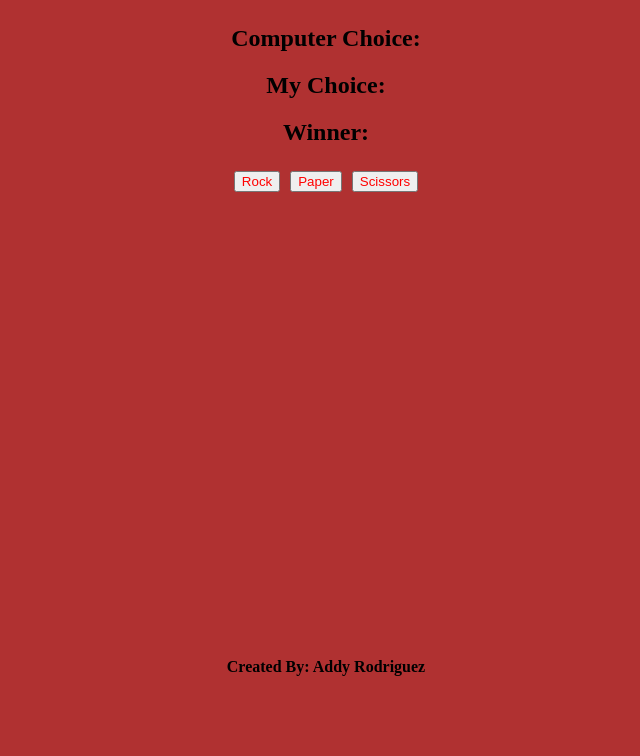
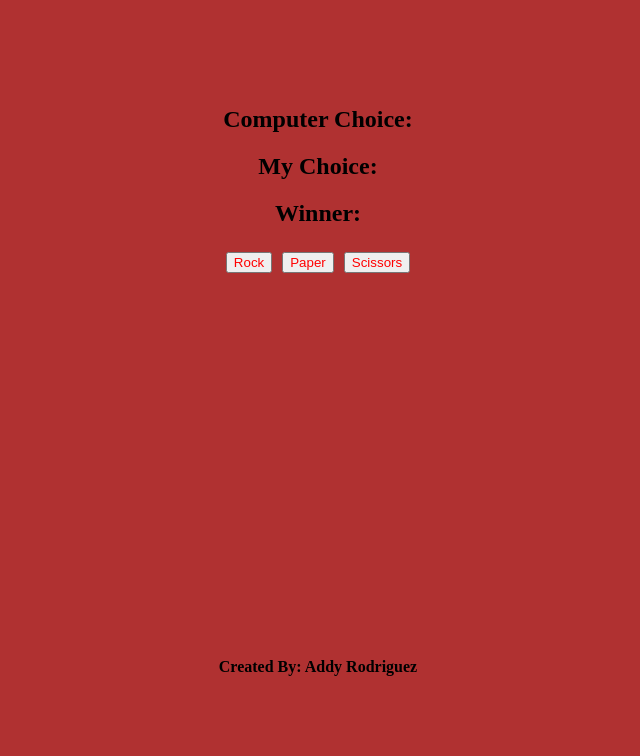
Before and after one commit to AddyRdz/RockPaperScissors, a plain HTML site: page index.html in a window 1280 px wide. Shown: the part 102-858 px from the top of the page, without its empty margins (322-962 px from the left). After the commit the page ends 800 px from the top, so only its background shows below. Drawn offline with Linux system fonts and the light colour scheme.

Commit message:
Added breaks to body

```diff
--- a/style.css
+++ b/style.css
@@ -3,9 +3,7 @@ head{
 }
 body{
     background-color: rgb(176, 49, 49);
-    min-height: 100vh;
-	width: 100%;
-    margin-top: 50px;
+    margin: auto;
 
 
 
```
Also changed, not shown: index.html (+10 -2 lines).
